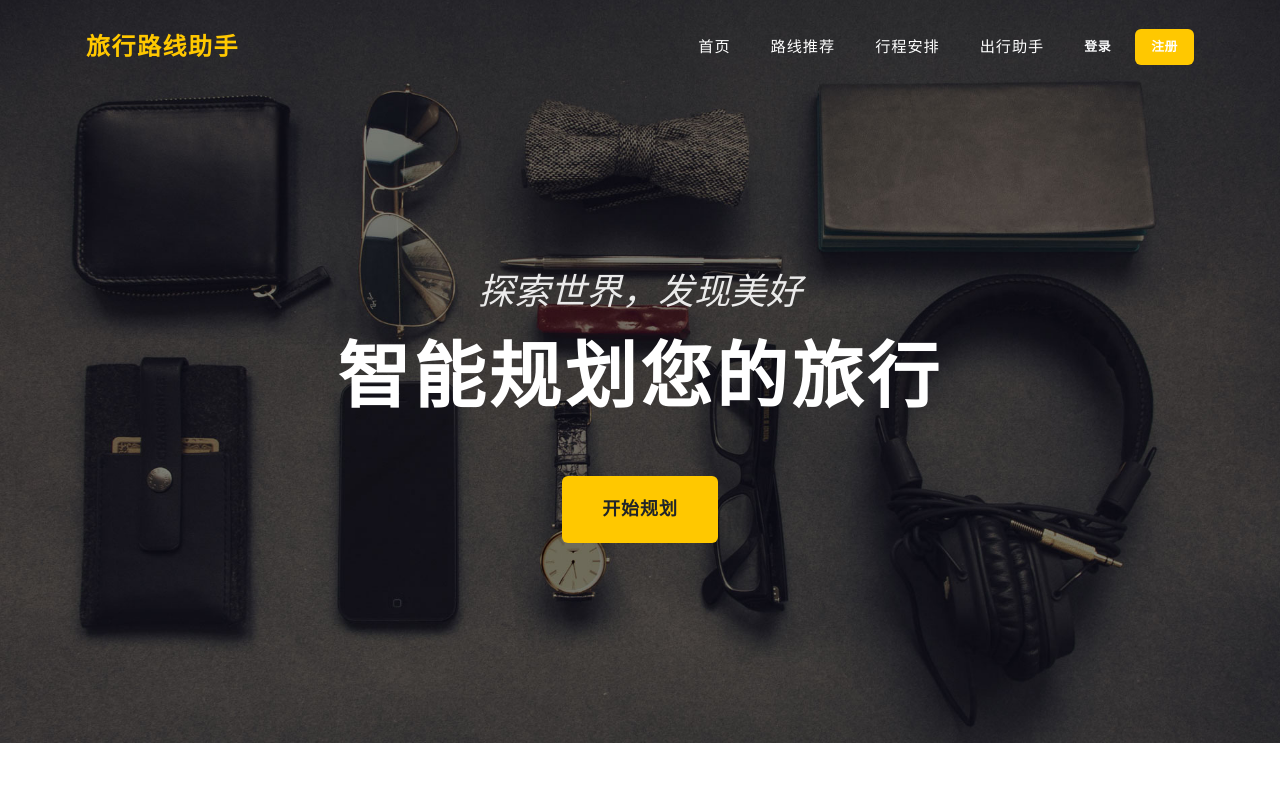
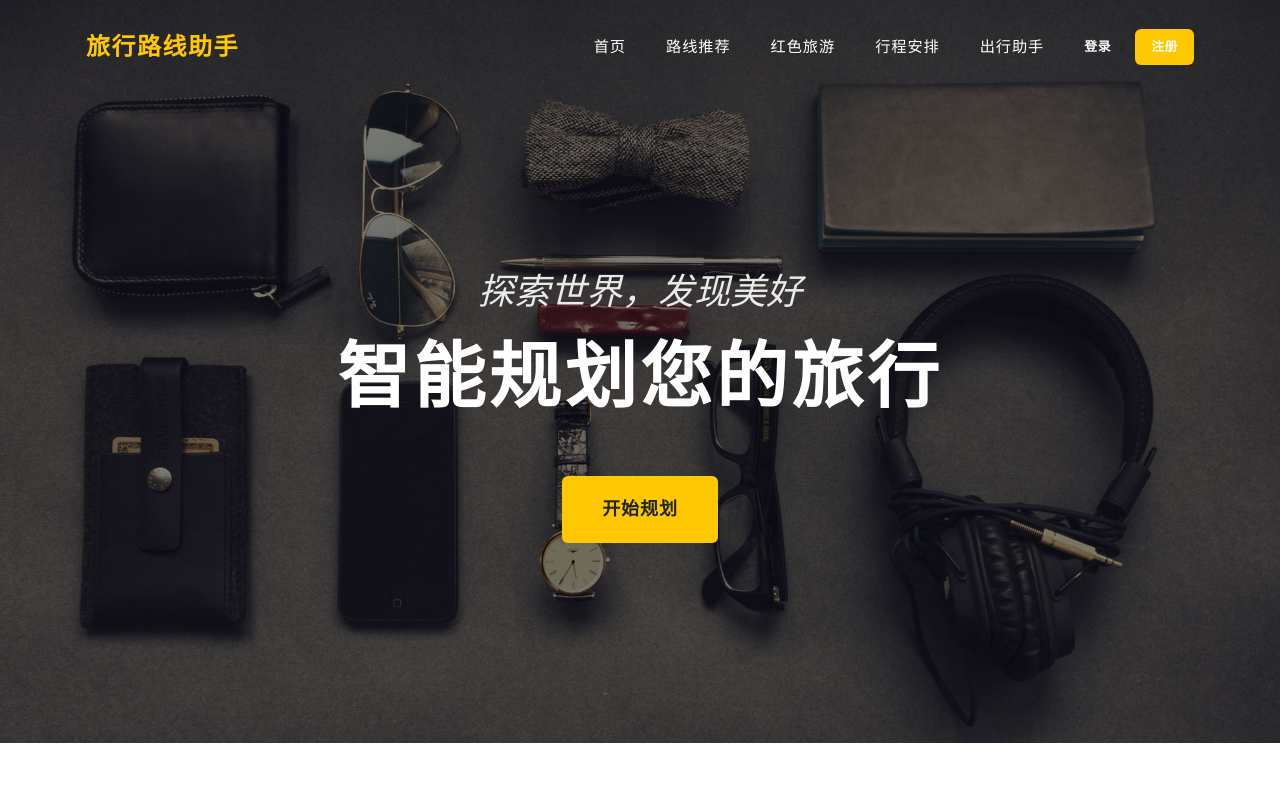
Before and after one commit to TBPig/TravelTool, a plain HTML site: page pages/home.html in a window 1280 px wide. Shown: the top 800 px of the page. Drawn offline with Linux system fonts and the light colour scheme; no server answers.

Commit message:
Update header.html
导航栏添加红色经典

```diff
--- a/components/header.html
+++ b/components/header.html
@@ -6,6 +6,7 @@
             <ul class="navbar-nav text-uppercase ms-auto">
                 <li class="nav-item"><a class="nav-link" href="./home.html">首页</a></li>
                 <li class="nav-item"><a class="nav-link" href="./recommend.html">路线推荐</a></li>
+                <li class="nav-item"><a class="nav-link" href="./red-tourism.html">红色旅游</a></li>
                 <li class="nav-item"><a class="nav-link" href="./itinerary.html">行程安排</a></li>
                 <li class="nav-item"><a class="nav-link" href="./trip.html">出行助手</a></li>
             </ul>
```
